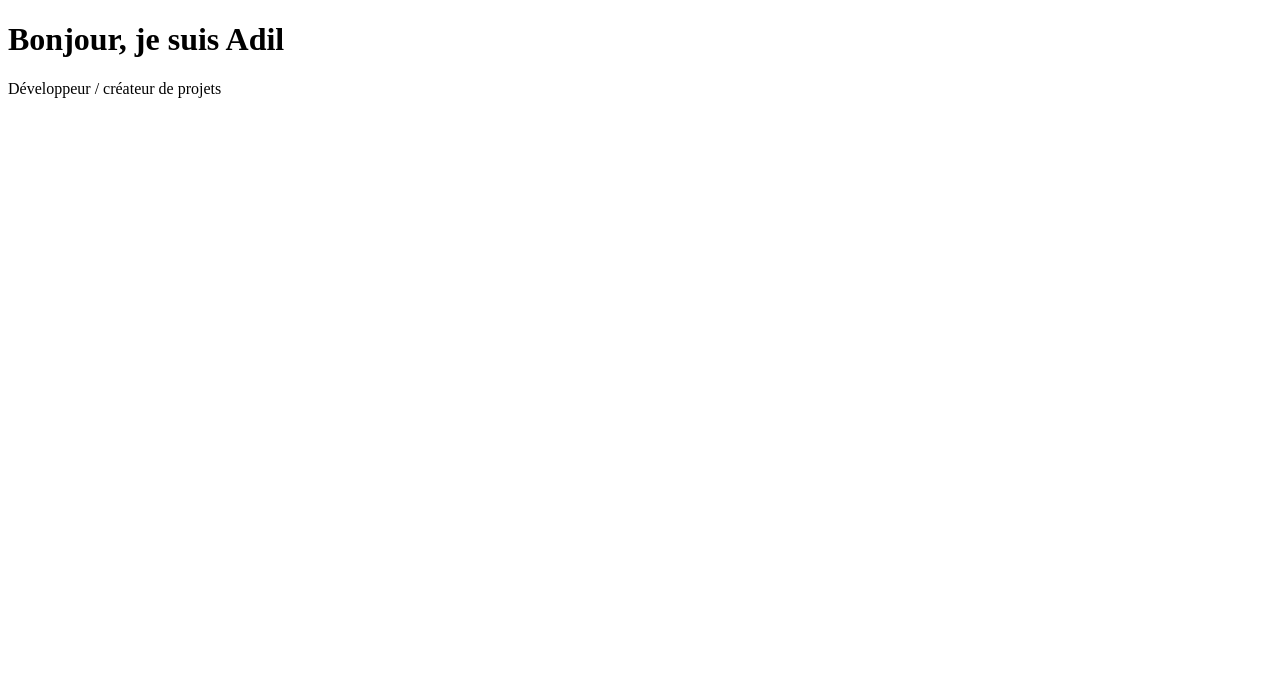
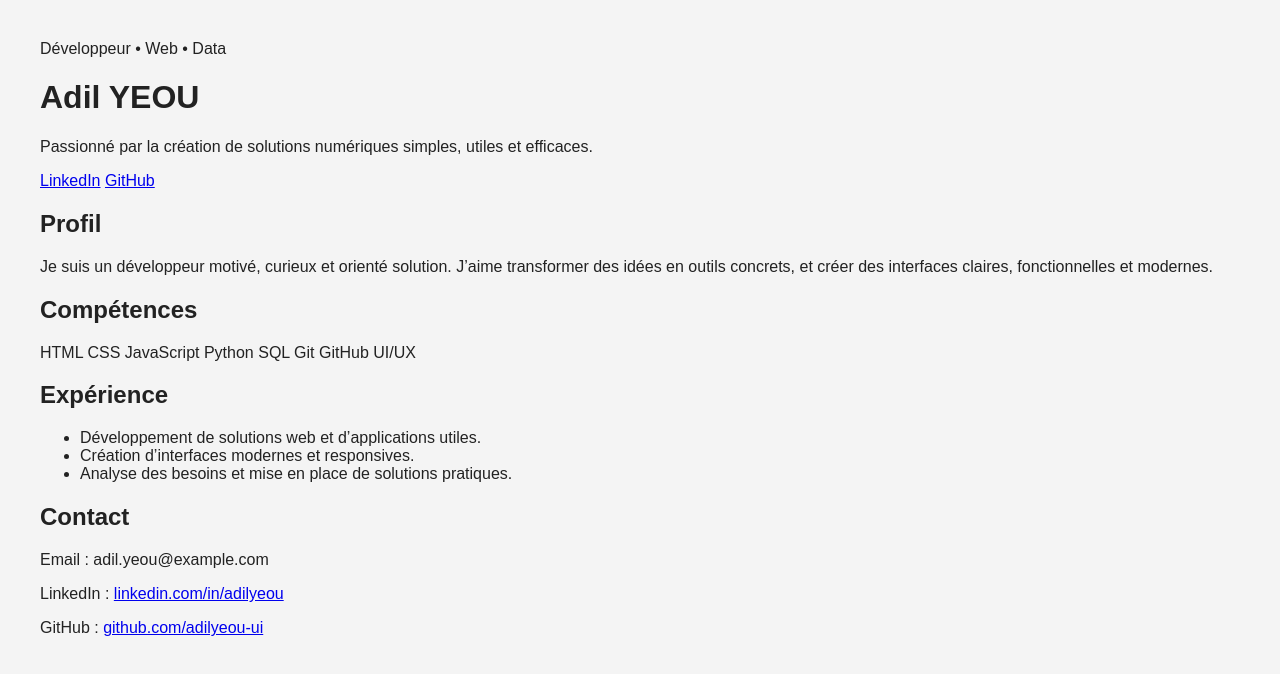
Before and after one commit to adilyeou-ui/adilyeou-ui.github.io, a plain HTML site: page index.html in a window 1280 px wide. Drawn offline with Linux system fonts and the light colour scheme.

Commit message:
Enhance CV layout and content in index.html
Updated the title and added a hero section with a brief introduction, skills, experience, and contact information.

```diff
--- a/index.html
+++ b/index.html
@@ -3,10 +3,63 @@
 <head>
   <meta charset="UTF-8" />
   <meta name="viewport" content="width=device-width, initial-scale=1.0" />
-  <title>Mon CV</title>
+  <title>Adil YEOU | CV</title>
+  <link rel="stylesheet" href="style.css" />
 </head>
 <body>
-  <h1>Bonjour, je suis Adil</h1>
-  <p>Développeur / créateur de projets</p>
+  <header class="hero">
+    <div class="container">
+      <p class="eyebrow">Développeur • Web • Data</p>
+      <h1>Adil YEOU</h1>
+      <p class="subtitle">
+        Passionné par la création de solutions numériques simples, utiles et efficaces.
+      </p>
+      <div class="cta">
+        <a class="btn" href="https://www.linkedin.com/in/adilyeou/" target="_blank">LinkedIn</a>
+        <a class="btn secondary" href="https://github.com/adilyeou-ui" target="_blank">GitHub</a>
+      </div>
+    </div>
+  </header>
+
+  <main class="container">
+    <section class="card">
+      <h2>Profil</h2>
+      <p>
+        Je suis un développeur motivé, curieux et orienté solution.
+        J’aime transformer des idées en outils concrets, et créer des interfaces
+        claires, fonctionnelles et modernes.
+      </p>
+    </section>
+
+    <section class="card">
+      <h2>Compétences</h2>
+      <div class="skills">
+        <span>HTML</span>
+        <span>CSS</span>
+        <span>JavaScript</span>
+        <span>Python</span>
+        <span>SQL</span>
+        <span>Git</span>
+        <span>GitHub</span>
+        <span>UI/UX</span>
+      </div>
+    </section>
+
+    <section class="card">
+      <h2>Expérience</h2>
+      <ul>
+        <li>Développement de solutions web et d’applications utiles.</li>
+        <li>Création d’interfaces modernes et responsives.</li>
+        <li>Analyse des besoins et mise en place de solutions pratiques.</li>
+      </ul>
+    </section>
+
+    <section class="card">
+      <h2>Contact</h2>
+      <p>Email : adil.yeou@example.com</p>
+      <p>LinkedIn : <a href="https://www.linkedin.com/in/adilyeou/" target="_blank">linkedin.com/in/adilyeou</a></p>
+      <p>GitHub : <a href="https://github.com/adilyeou-ui" target="_blank">github.com/adilyeou-ui</a></p>
+    </section>
+  </main>
 </body>
 </html>
```
